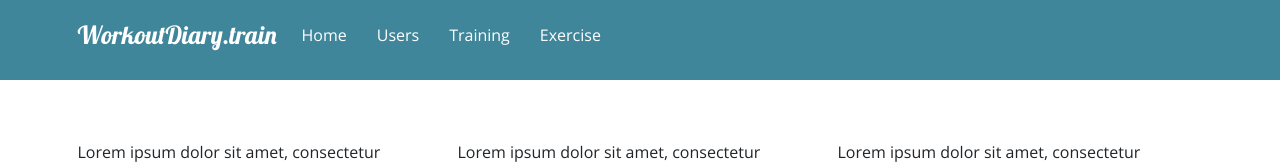
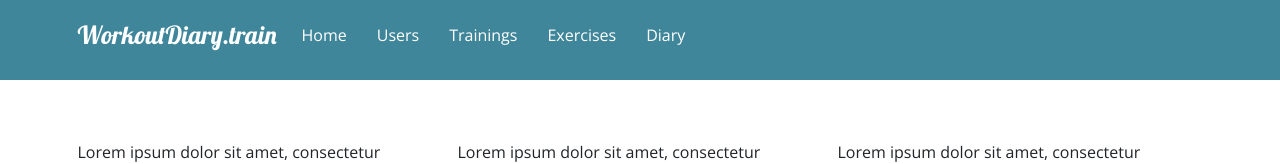
Before and after one commit to jacks7891/workoutDiaryFE, an Angular app: page /home in a window 1280 px wide. Shown: the top 164 px of the page. Built offline with nearby package versions, Linux system fonts and the light colour scheme.

Commit message:
Update nav-bar.component.html

```diff
--- a/src/app/shared/nav-bar/nav-bar.component.html
+++ b/src/app/shared/nav-bar/nav-bar.component.html
@@ -8,14 +8,15 @@
             <li><a routerLink="/home" class="nav-item nav-link active">Home</a></li>
             <li><a routerLink="/users" class="nav-item nav-link">Users</a></li>
             <li class="dropdown">
-              <a href="#" class="nav-item nav-link" data-toggle="dropdown">Training</a>
+              <a routerLink="/trainings" class="nav-item nav-link" data-toggle="dropdown">Trainings</a>
               <!-- <div class="dropdown-menu">
                 <a href="#" class="dropdown-item">Dropdown Item 1</a>
                 <a href="#" class="dropdown-item">Dropdown Item 2</a>
                 <a href="#" class="dropdown-item">Dropdown Item 3</a>
               </div> -->
             </li>
-            <li><a href="#" class="nav-item nav-link">Exercise</a></li>
+            <li><a routerLink="/exercises" class="nav-item nav-link">Exercises</a></li>
+            <li><a routerLink="/diary" class="nav-item nav-link">Diary</a></li>
           </ul>
         </div>
       </div>
```
